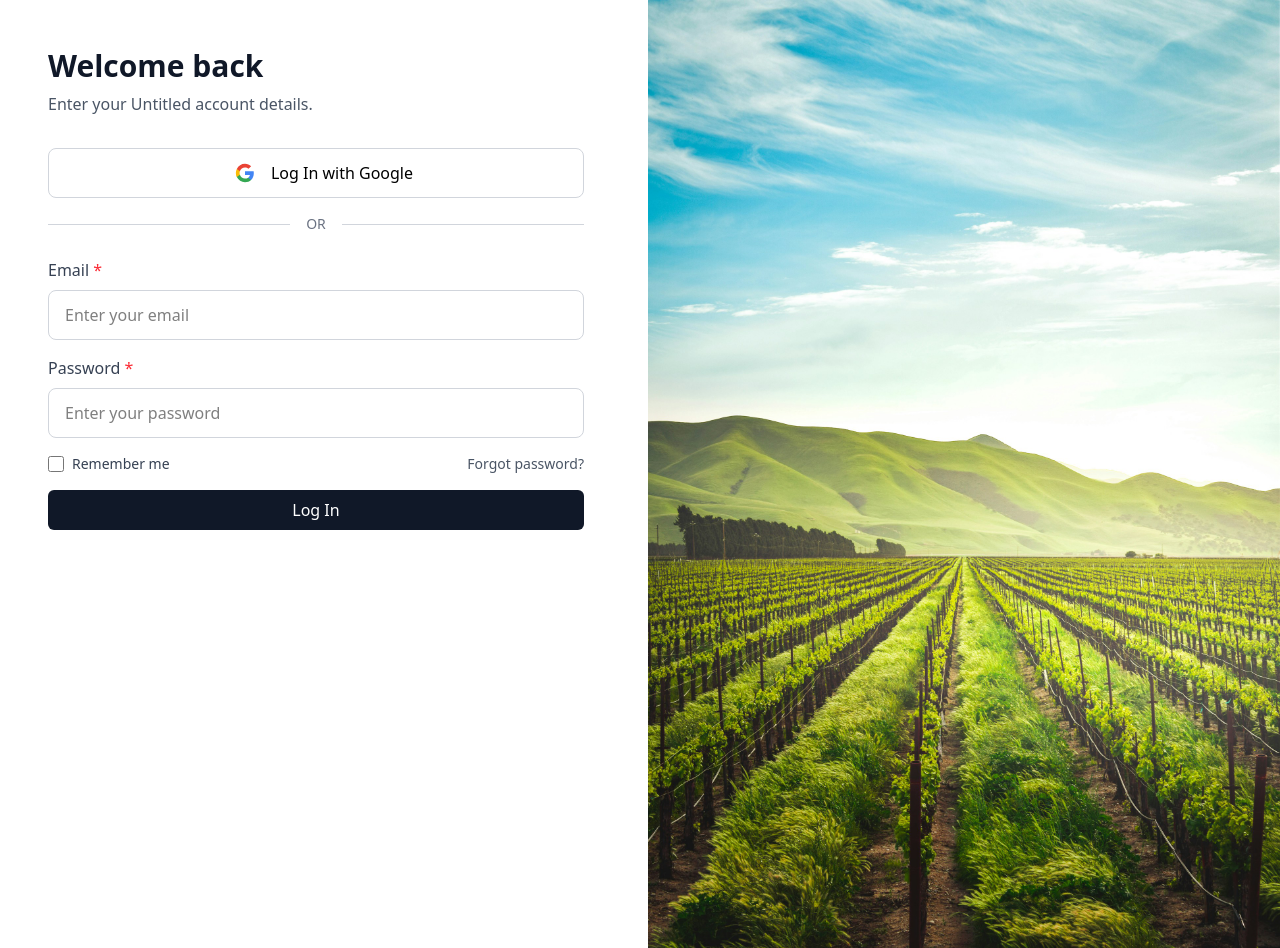
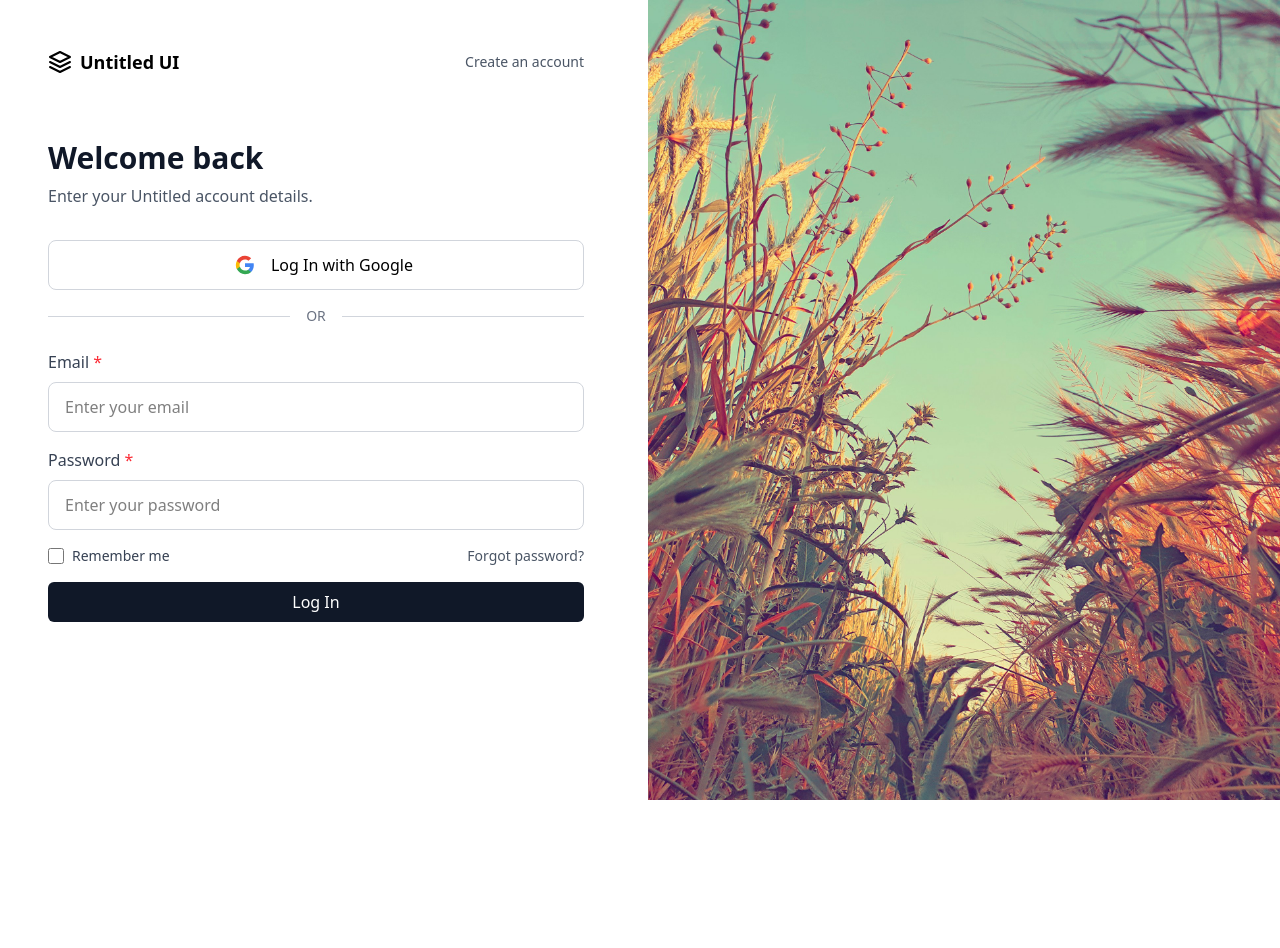
Before and after one commit to opusberedugo/fruit-garden, a React (Vite) app in the folder farmers-market-frontend-react/: page / in a window 1280 px wide. After the commit the page ends 800 px from the top, so only its background shows below. Built offline with nearby package versions, Linux system fonts and the light colour scheme.

Commit message:
feat: implement `LogInPage` with email/password and Google login, and add `Flex` layout component.

```diff
--- a/farmers-market-frontend-react/src/components/layout/Flex.jsx
+++ b/farmers-market-frontend-react/src/components/layout/Flex.jsx
@@ -0,0 +1,9 @@
+import React from 'react'
+
+export default function Flex({children, className}) {
+    return (
+        <div className={"flex "+className}>
+            {children}
+        </div>
+    )
+}
--- a/farmers-market-frontend-react/src/pages/LogIn.jsx
+++ b/farmers-market-frontend-react/src/pages/LogIn.jsx
@@ -7,6 +7,7 @@ import Divider from '../components/utility/Divider'
 import FormButton from '../components/forms/Button'
 import Checkbox from '../components/forms/Checkbox'
 import UIButton from '../components/ui/Button'
+import Flex from '../components/layout/Flex'
 
 function LogInPage({ className, name, type, placeholder, label, required, value, error }) {
 
@@ -14,7 +15,20 @@ function LogInPage({ className, name, type, placeholder, label, required, value,
     <>
       <Grid classes='grid-cols-2 gap-4  overflow-hidden'>
         {/* First column */}
-        <div className="w-full p-12">
+        <Flex className="w-full p-12 flex-col">
+          <div class="flex items-center justify-between mb-16">
+            <div class="flex items-center space-x-2">
+                <svg class="w-6 h-6" viewBox="0 0 24 24" fill="none">
+                  <path d="M12 2L2 7L12 12L22 7L12 2Z" stroke="currentColor" stroke-width="2" stroke-linecap="round" stroke-linejoin="round"/>
+                  <path d="M2 17L12 22L22 17" stroke="currentColor" stroke-width="2" stroke-linecap="round" stroke-linejoin="round"/>
+                  <path d="M2 12L12 17L22 12" stroke="currentColor" stroke-width="2" stroke-linecap="round" stroke-linejoin="round"/>
+                </svg>
+                <span class="font-semibold text-lg">Untitled UI</span>
+            </div>
+            <a href="#" class="text-sm text-gray-600 hover:text-gray-900">Create an account</a>
+            </div>
+
+
           <div class="mb-8">
             <h1 class="text-3xl font-semibold text-gray-900 mb-2">Welcome back</h1>
             <p class="text-gray-600">Enter your Untitled account details.</p>
@@ -40,10 +54,12 @@ function LogInPage({ className, name, type, placeholder, label, required, value,
             </div>
             <FormButton text="Log In" />
           </Form>
-        </div>
+        </Flex>
 
         {/* Image Serving as second column */}
-        <Image src="adele-payman-2oYMwuFgnTg-unsplash.jpg" alt='Login background' imgClass='block w-full h-full object-cover' />
+        <div className='w-full h-full max-h-screen min-h-screen'>
+          <Image src="hasan-almasi-Z4NJcyOAPvc-unsplash.jpg" alt='Login background' imgClass='block w-full h-full object-cover' />
+        </div>
         {/* <Image src="https://images.unsplash.com/photo-1569239591652-6cc3025b07fa?q=80&w=687&auto=format&fit=crop&ixlib=rb-4.1.0&ixid=M3wxMjA3fDB8MHxwaG90by1wYWdlfHx8fGVufDB8fHx8fA%3D%3D" alt='Login background' imgClass='block w-full h-full object-cover' /> */}
       </Grid>
     </>
```
